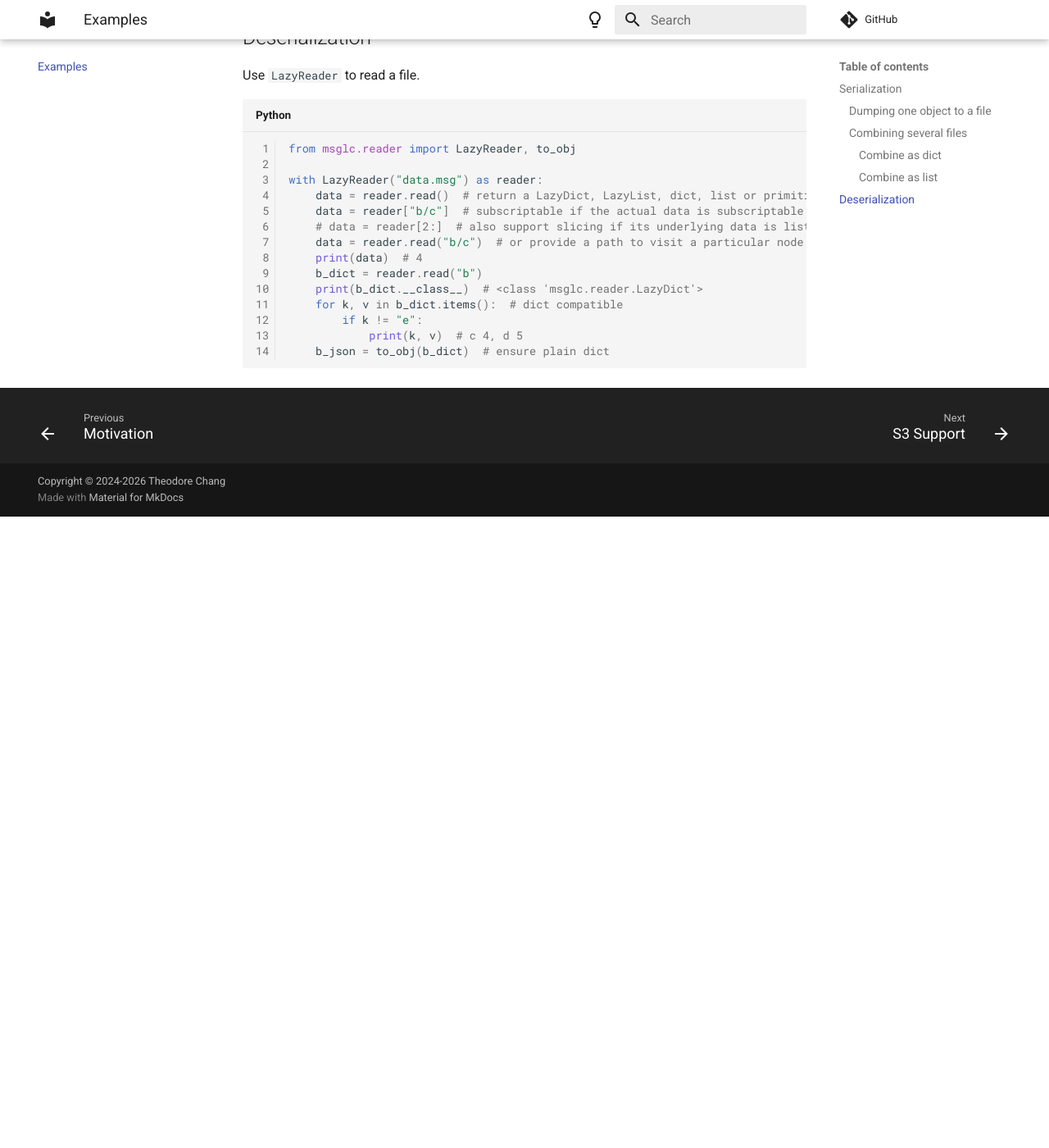
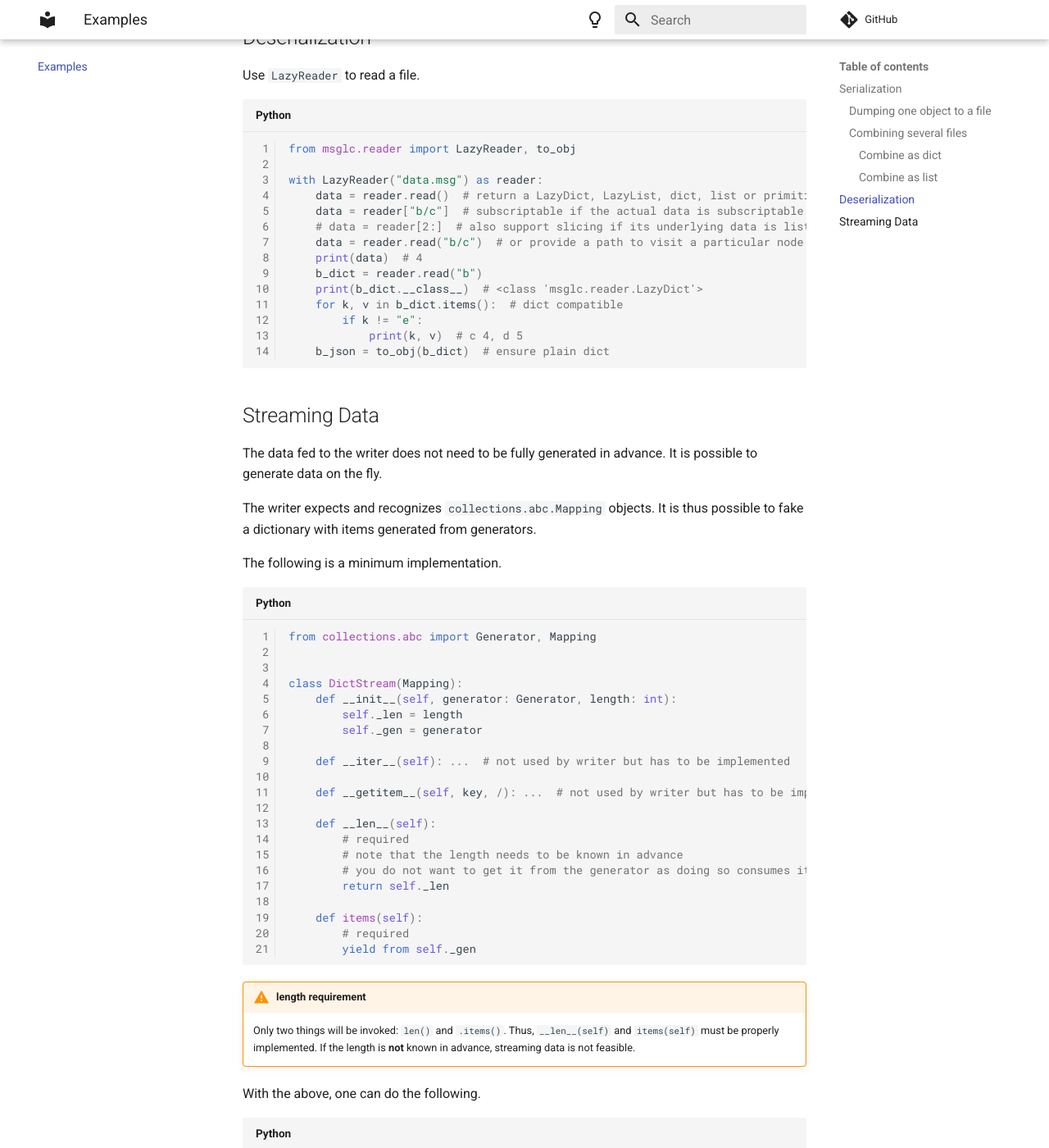
Before and after one commit to TLCFEM/msglc, an MkDocs documentation site: the page built from docs/example.md, in a window 1280 px wide and 1400 px high, scrolled down 1494 px. Shown: the whole window at 82% size. Built offline with MkDocs 1.6.1 and Material for MkDocs 9.7.7, drawn with Linux system fonts in a browser that asks for light colours; comment, search, counter and statistics services are not loaded; before the commit the page ends 2124 px from its top, so only the background shows below that; some of the changed text lies outside the part shown.

Commit message:
Use a general interface

````diff
--- a/docs/tutorial.md
+++ b/docs/example.md
@@ -80,3 +80,61 @@ with LazyReader("data.msg") as reader:
             print(k, v)  # c 4, d 5
     b_json = to_obj(b_dict)  # ensure plain dict
 ```
+
+## Streaming Data
+
+The data fed to the writer does not need to be fully generated in advance.
+It is possible to generate data on the fly.
+
+The writer expects and recognizes `collections.abc.Mapping` objects.
+It is thus possible to fake a dictionary with items generated from generators.
+
+The following is a minimum implementation.
+
+```python
+from collections.abc import Generator, Mapping
+
+
+class DictStream(Mapping):
+    def __init__(self, generator: Generator, length: int):
+        self._len = length
+        self._gen = generator
+
+    def __iter__(self): ...  # not used by writer but has to be implemented
+
+    def __getitem__(self, key, /): ...  # not used by writer but has to be implemented
+
+    def __len__(self):
+        # required
+        # note that the length needs to be known in advance
+        # you do not want to get it from the generator as doing so consumes it
+        return self._len
+
+    def items(self):
+        # required
+        yield from self._gen
+```
+
+!!! warning "length requirement"
+    Only two things will be invoked: `len()` and `.items()`.
+    Thus, `__len__(self)` and `items(self)` must be properly implemented.
+    If the length is **not** known in advance, streaming data is not feasible.
+
+With the above, one can do the following.
+
+```python
+from msglc import dump
+from msglc.reader import LazyReader
+
+
+def example():
+    yield "a", 1
+    yield "b", 2
+
+
+target = "example.msg"
+dump(target, DictSteam(example(), 2))
+
+with LazyReader(target) as reader:
+    assert reader == {"a": 1, "b": 2}
+```
````
Also changed, not shown: docs/.pages, 2 other files.
